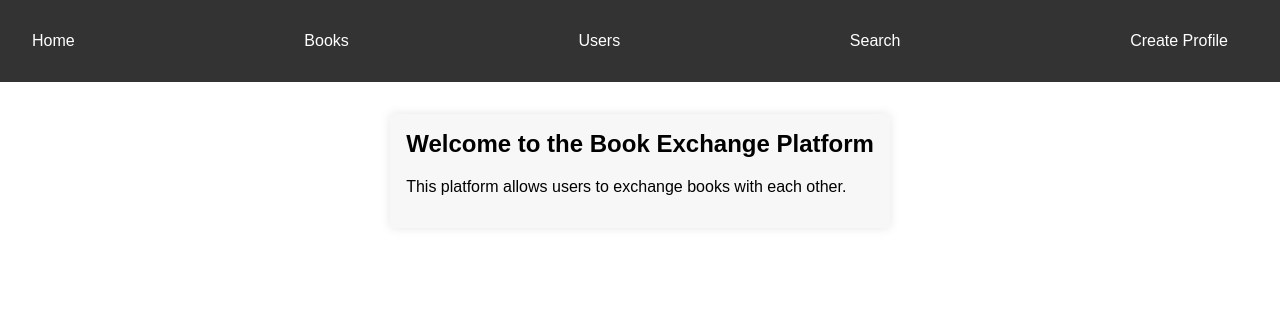
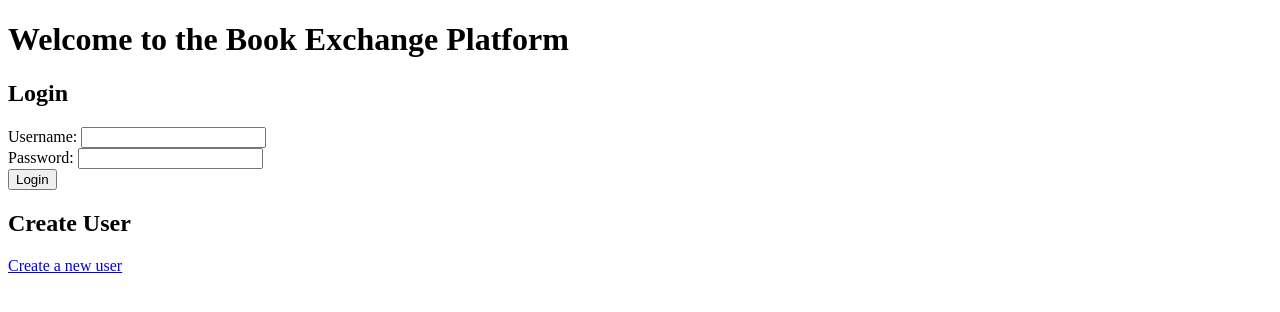
Before and after one commit to SparshTyagi/BookExchange, a Flask app: page / in a window 1280 px wide. Shown: the top 312 px of the page. Run offline with Flask 2, Linux system fonts and the light colour scheme; data that the repository does not hold is empty.

Commit message:
Login Functionality

```diff
--- a/app.py
+++ b/app.py
@@ -9,5 +9,10 @@ db.init_app(app)
 
 app.register_blueprint(routes)
 
+from models import Base
+
+with app.app_context():
+    Base.metadata.create_all(db.engine)
+
 if __name__ == '__main__':
     app.run(debug=True)
--- a/models.py
+++ b/models.py
@@ -11,6 +11,8 @@ class Book(Base):
     author = Column(String(50), nullable=False)
     description = Column(Text, nullable=True)
     genre = Column(String(50), nullable=True)
+    user_id = Column(Integer, ForeignKey('user_profiles.id'))
+    user = relationship("UserProfile", backref="books")
 
     def __repr__(self):
         return f"Book('{self.title}', '{self.author}')"
--- a/routes.py
+++ b/routes.py
@@ -68,7 +68,22 @@ def search_books():
     books = db.session.query(Book).filter(Book.title.like(f'%{search_query}%')).all()
     return jsonify([{'id': book.id, 'title': book.title, 'author': book.author, 'description': book.description, 'genre': book.genre} for book in books])
 
+
 @routes.route('/')
+def main():
+    return render_template('main.html')
+
+@routes.route('/login', methods=['POST'])
+def login():
+    username = request.form['username']
+    password = request.form['password']
+    user = db.session.query(UserProfile).filter_by(username=username).first()
+    if user and user.password == password:
+        return redirect(url_for('routes.index'))
+    else:
+        return render_template('main.html', error='Invalid username or password')
+
+@routes.route('/index')
 def index():
     return render_template('index.html')
 
@@ -77,21 +92,65 @@ def books():
     books = db.session.query(Book).all()
     return render_template('books.html', books=books)
 
-@routes.route('/user_profiles')
-def user_profiles():
-    user_profiles = db.session.query(UserProfile).all()
-    return render_template('user_profiles.html', user_profiles=user_profiles)
-
 @routes.route('/search')
 def search():
     return render_template('search.html')
 
+@routes.route('/user_profiles')
+def user_profiles():
+    profiles = db.session.query(UserProfile).all()
+    print(profiles)  # Add this line to print the profiles
+    return render_template('user_profiles.html', profiles=profiles)
+
 @routes.route('/create_profile', methods=['GET', 'POST'])
 def create_profile():
     if request.method == 'POST':
-        # Create a new user profile
-        user_profile = UserProfile(username=request.form['username'], email=request.form['email'], password=request.form['password'])
+        # Handle the form data and create a new user profile
+        username = request.form['username']
+        email = request.form['email']
+        password = request.form['password']
+        confirm_password = request.form['confirm_password']
+
+        if password != confirm_password:
+            error = 'Passwords do not match'
+            return render_template('create_profile.html', error=error)
+
+        if db.session.query(UserProfile).filter_by(username=username).first():
+            error = 'Username already exists'
+            return render_template('create_profile.html', error=error)
+
+        if db.session.query(UserProfile).filter_by(email=email).first():
+            error = 'Email already exists'
+            return render_template('create_profile.html', error=error)
+
+        user_profile = UserProfile(username=username, email=email, password=password)
         db.session.add(user_profile)
         db.session.commit()
-        return redirect(url_for('routes.user_profiles'))
-    return render_template('create_profile.html')
+        return redirect(url_for('routes.main'))
+    else:
+        return render_template('create_profile.html')
+
+@routes.route('/add_book', methods=['GET', 'POST'])
+def add_book():
+    if request.method == 'POST':
+        title = request.form['title']
+        author = request.form['author']
+        genre = request.form['genre']
+        description = request.form['description']
+
+        # Validate the form data
+        if not title or not author or not genre or not description:
+            error = 'All fields are required'
+            return render_template('add_book.html', error=error)
+
+        # Create a new Book object
+        new_book = Book(title=title, author=author, genre=genre, description=description)
+
+        # Add the new book to the database
+        db.session.add(new_book)
+        db.session.commit()
+
+        # Redirect to the books page
+        return redirect(url_for('routes.books'))
+
+    return render_template('add_book.html')
--- a/templates/index.html
+++ b/templates/index.html
@@ -37,6 +37,7 @@
                 <li><a href="{{ url_for('routes.user_profiles') }}">Users</a></li>
                 <li><a href="{{ url_for('routes.search') }}">Search</a></li>
                 <li><a href="{{ url_for('routes.create_profile') }}">Create Profile</a></li>
+                <li><a href="{{ url_for('routes.add_book') }}">Add Book</a></li>
             </ul>
         </nav>
     </header>
--- /dev/null
+++ b/templates/main.html
@@ -0,0 +1,27 @@
+<!DOCTYPE html>
+<html lang="en">
+<head>
+    <meta charset="UTF-8">
+    <title>Book Exchange Platform</title>
+</head>
+<body>
+    <h1>Welcome to the Book Exchange Platform</h1>
+    <div id="login-container">
+        <h2>Login</h2>
+        <form method="POST" action="{{ url_for('routes.login') }}">
+            <label for="username">Username:</label>
+            <input type="text" id="username" name="username" required><br>
+            <label for="password">Password:</label>
+            <input type="password" id="password" name="password" required><br>
+            <button type="submit">Login</button>
+        </form>
+    </div>
+    <div id="create-user-container">
+        <h2>Create User</h2>
+        <a href="{{ url_for('routes.create_profile') }}">Create a new user</a>
+    </div>
+    {% if error %}
+        <p style="color: red;">{{ error }}</p>
+    {% endif %}
+</body>
+</html>
--- a/templates/user_profiles.html
+++ b/templates/user_profiles.html
@@ -1,10 +1,14 @@
 {% extends "index.html" %}
 
 {% block content %}
-    <h1>User Profiles</h1>
+    <h1>Users</h1>
+    <ul id="user-list"></ul>
+    <p>Profiles: {{ profiles }}</p>
     <ul>
-    {% for user in users %}
+    {% for user in profiles %}
         <li>{{ user.username }} ({{ user.email }})</li>
+    {% else %}
+        <li>No users found.</li>
     {% endfor %}
     </ul>
 {% endblock %}
```
Also changed, not shown: templates/add_book.html (added, +24 -0 lines), templates/create_profile.html (+20 -13 lines), book_exchange.db.
